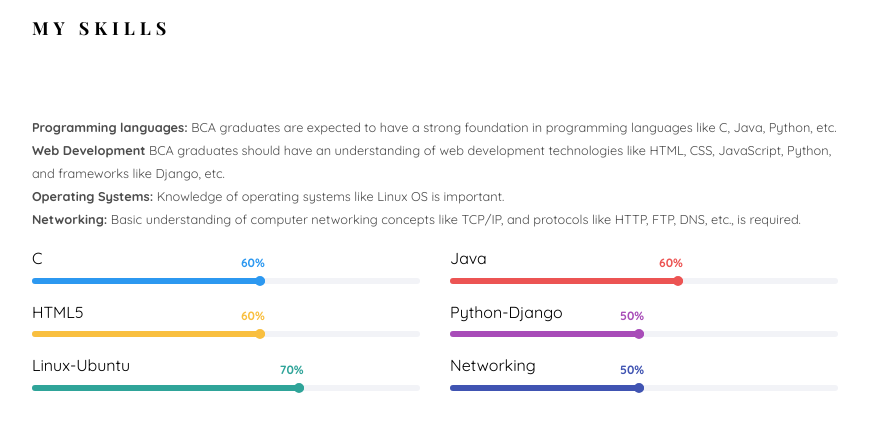
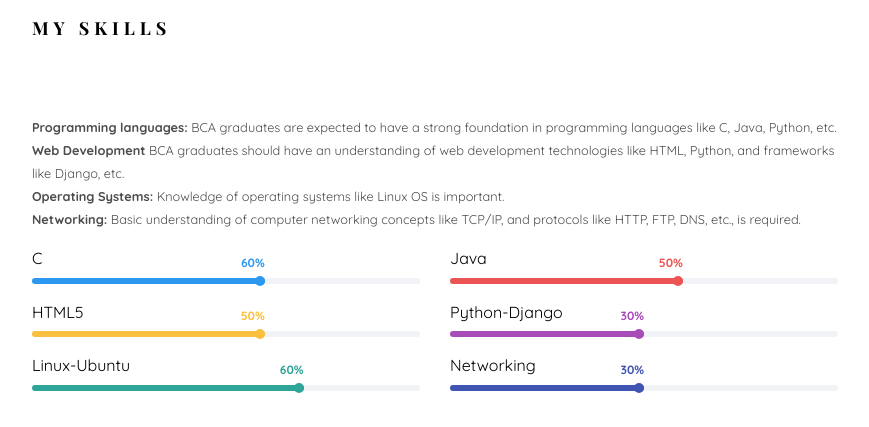
Before and after one commit to SapreetGujjar/Portfolio, a plain HTML site: page index.html in a window 1280 px wide. Shown: the part 1493-1920 px from the top of the page, without its empty margins (355-1224 px from the left). Drawn offline with nearby package versions, Linux system fonts and the light colour scheme; files whose address does not match are found by name; a web font is replaced by a local one.

Commit message:
Update index.html

```diff
--- a/index.html
+++ b/index.html
@@ -173,7 +173,7 @@ Copyright <script>document.write(new Date().getFullYear());</script> All rights
                                 <p>
 									<b>Programming languages:</b> BCA graduates are expected to have a strong foundation in programming languages like C, Java, Python, etc.
 							<br>
-							      <b>Web Development</b> BCA graduates should have an understanding of web development technologies like HTML, CSS, JavaScript, Python, and frameworks like Django, etc.
+							      <b>Web Development</b> BCA graduates should have an understanding of web development technologies like HTML, Python, and frameworks like Django, etc.
 								<br>
 									<b> Operating Systems:</b> Knowledge of operating systems like Linux OS is important.
                                     <br>
@@ -182,7 +182,7 @@ Copyright <script>document.write(new Date().getFullYear());</script> All rights
                             </div>
                             <div class="col-md-6 animate-box" data-animate-effect="fadeInLeft">
                                 <div class="progress-wrap">
-                                    <h3>C</h3>
+                                    <h3> C </h3>
                                     <div class="progress">
                                         <div class="progress-bar color-1" role="progressbar" aria-valuenow="75" aria-valuemin="0" aria-valuemax="100" style="width:60%">
                                             <span>60%</span>
@@ -195,7 +195,7 @@ Copyright <script>document.write(new Date().getFullYear());</script> All rights
                                     <h3>Java</h3>
                                     <div class="progress">
                                         <div class="progress-bar color-2" role="progressbar" aria-valuenow="60" aria-valuemin="0" aria-valuemax="100" style="width:60%">
-                                            <span>60%</span>
+                                            <span>50%</span>
                                         </div>
                                     </div>
                                 </div>
@@ -205,7 +205,7 @@ Copyright <script>document.write(new Date().getFullYear());</script> All rights
                                     <h3>HTML5</h3>
                                     <div class="progress">
                                         <div class="progress-bar color-3" role="progressbar" aria-valuenow="60" aria-valuemin="0" aria-valuemax="100" style="width:60%">
-                                            <span>60%</span>
+                                            <span>50%</span>
                                         </div>
                                     </div>
                                 </div>
@@ -215,7 +215,7 @@ Copyright <script>document.write(new Date().getFullYear());</script> All rights
                                     <h3>Python-Django</h3>
                                     <div class="progress">
                                         <div class="progress-bar color-4" role="progressbar" aria-valuenow="0" aria-valuemin="0" aria-valuemax="100" style="width:50%">
-                                            <span>50%</span>
+                                            <span>30%</span>
                                         </div>
                                     </div>
                                 </div>
@@ -225,7 +225,7 @@ Copyright <script>document.write(new Date().getFullYear());</script> All rights
                                     <h3>Linux-Ubuntu</h3>
                                     <div class="progress">
                                         <div class="progress-bar color-5" role="progressbar" aria-valuenow="70" aria-valuemin="0" aria-valuemax="100" style="width:70%">
-                                            <span>70%</span>
+                                            <span>60%</span>
                                         </div>
                                     </div>
                                 </div>
@@ -235,7 +235,7 @@ Copyright <script>document.write(new Date().getFullYear());</script> All rights
                                     <h3>Networking</h3>
                                     <div class="progress">
                                         <div class="progress-bar color-6" role="progressbar" aria-valuenow="50" aria-valuemin="0" aria-valuemax="100" style="width:50%">
-                                            <span>50%</span>
+                                            <span>30%</span>
                                         </div>
                                     </div>
                                 </div>
```
